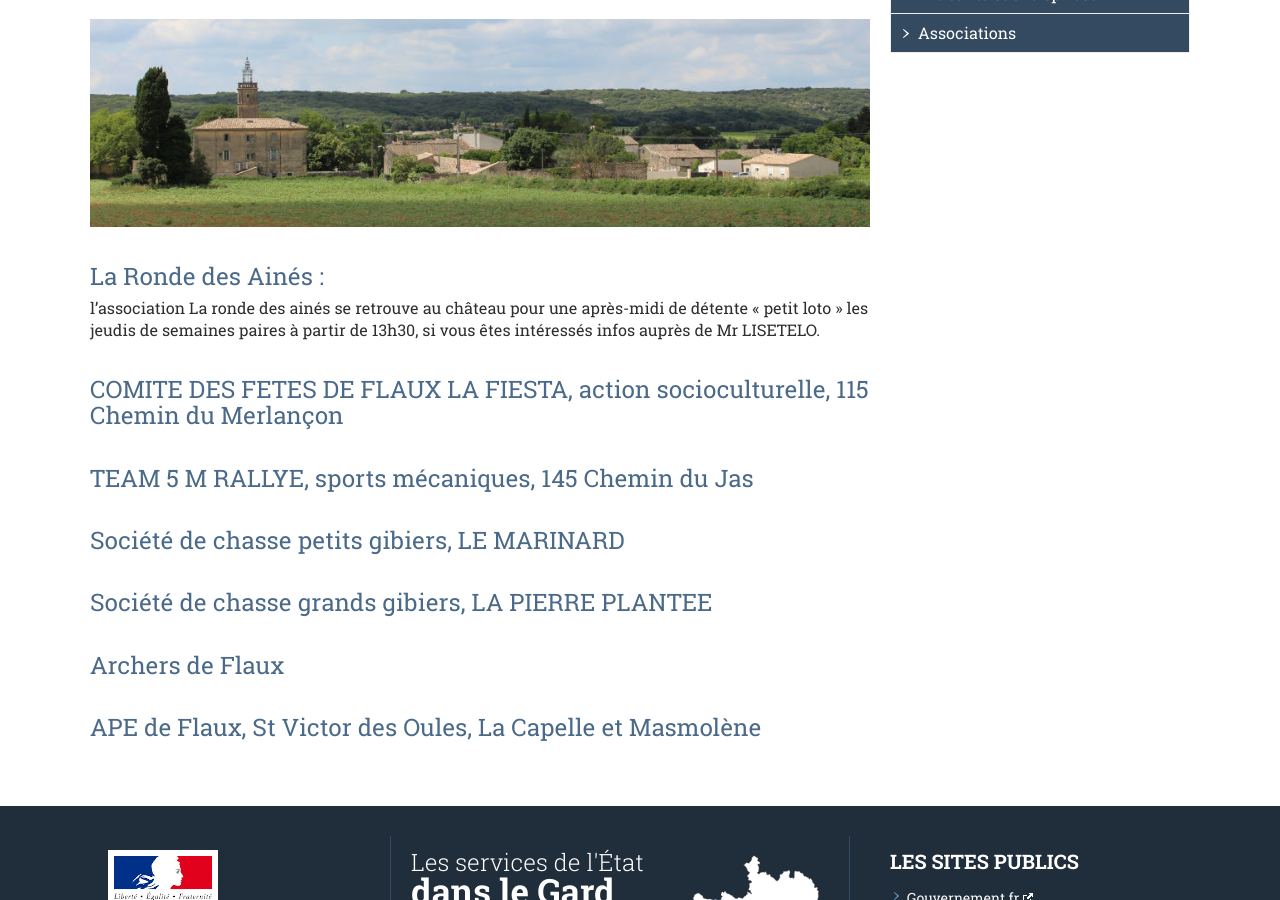
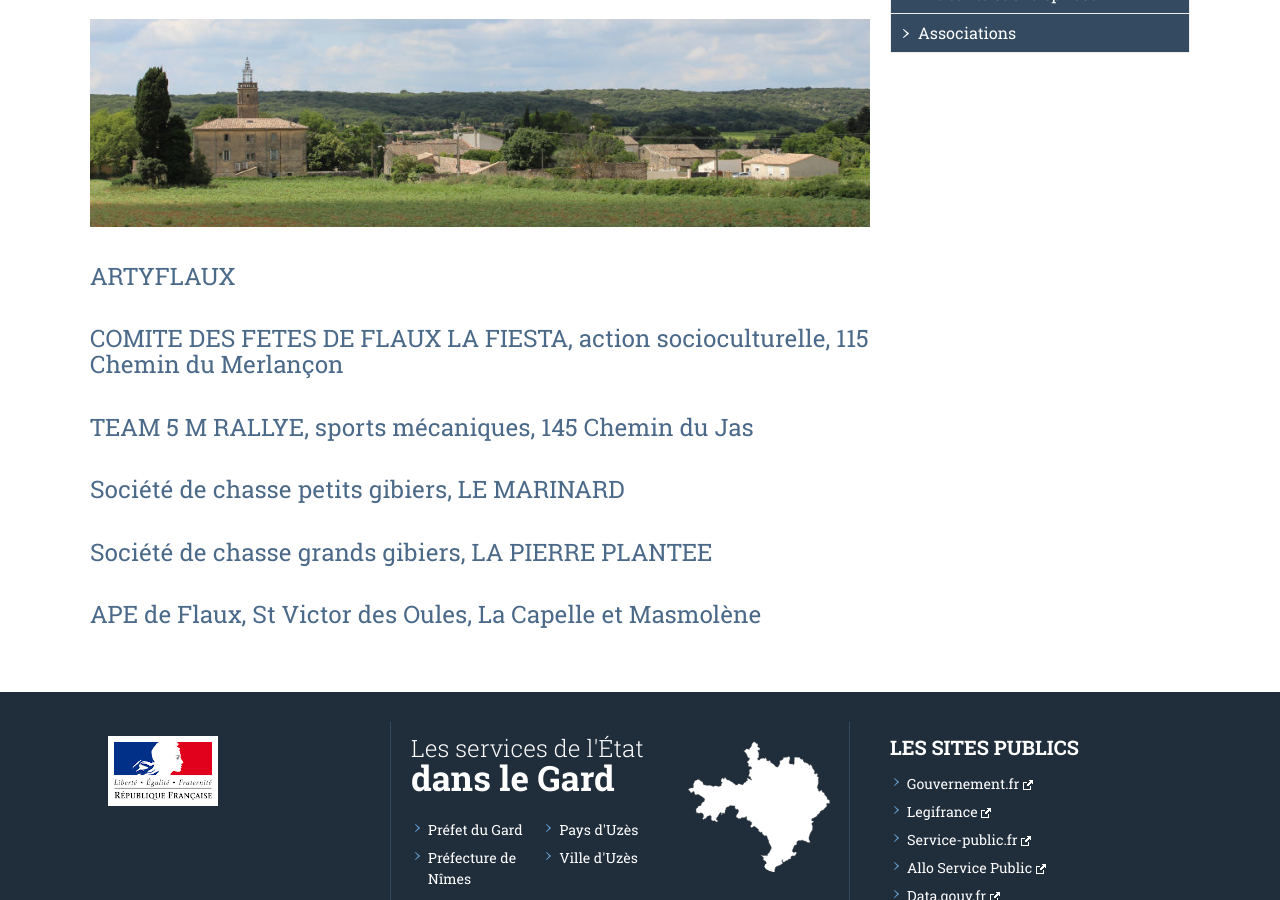
Before and after one commit to Flaux-Village/flaux-village.github.io, a Jekyll site: the page built from associations.md, in a window 1280 px wide and 900 px high, scrolled down 366 px. Built offline with Jekyll 4.4.1, drawn with Linux system fonts in a browser that asks for light colours; our own code applies the rules of GitHub Pages for plain Markdown files.

Commit message:
Update associations.md

```diff
--- a/associations.md
+++ b/associations.md
@@ -20,11 +20,9 @@ menu_secondaire:
 
 ---
 
-# La Ronde des Ainés : <br>
-l’association La ronde des ainés se retrouve au château pour une après-midi de détente « petit loto » les jeudis de semaines paires à partir de 13h30, si vous êtes intéressés infos auprès de Mr LISETELO.<br>
+# ARTYFLAUX
 # COMITE DES FETES DE FLAUX LA FIESTA, action socioculturelle, 115 Chemin du Merlançon
 # TEAM 5 M RALLYE, sports mécaniques, 145 Chemin du Jas
 # Société de chasse petits gibiers, LE MARINARD
 # Société de chasse grands gibiers, LA PIERRE PLANTEE
-# Archers de Flaux
 # APE de Flaux, St Victor des Oules, La Capelle et Masmolène
```
